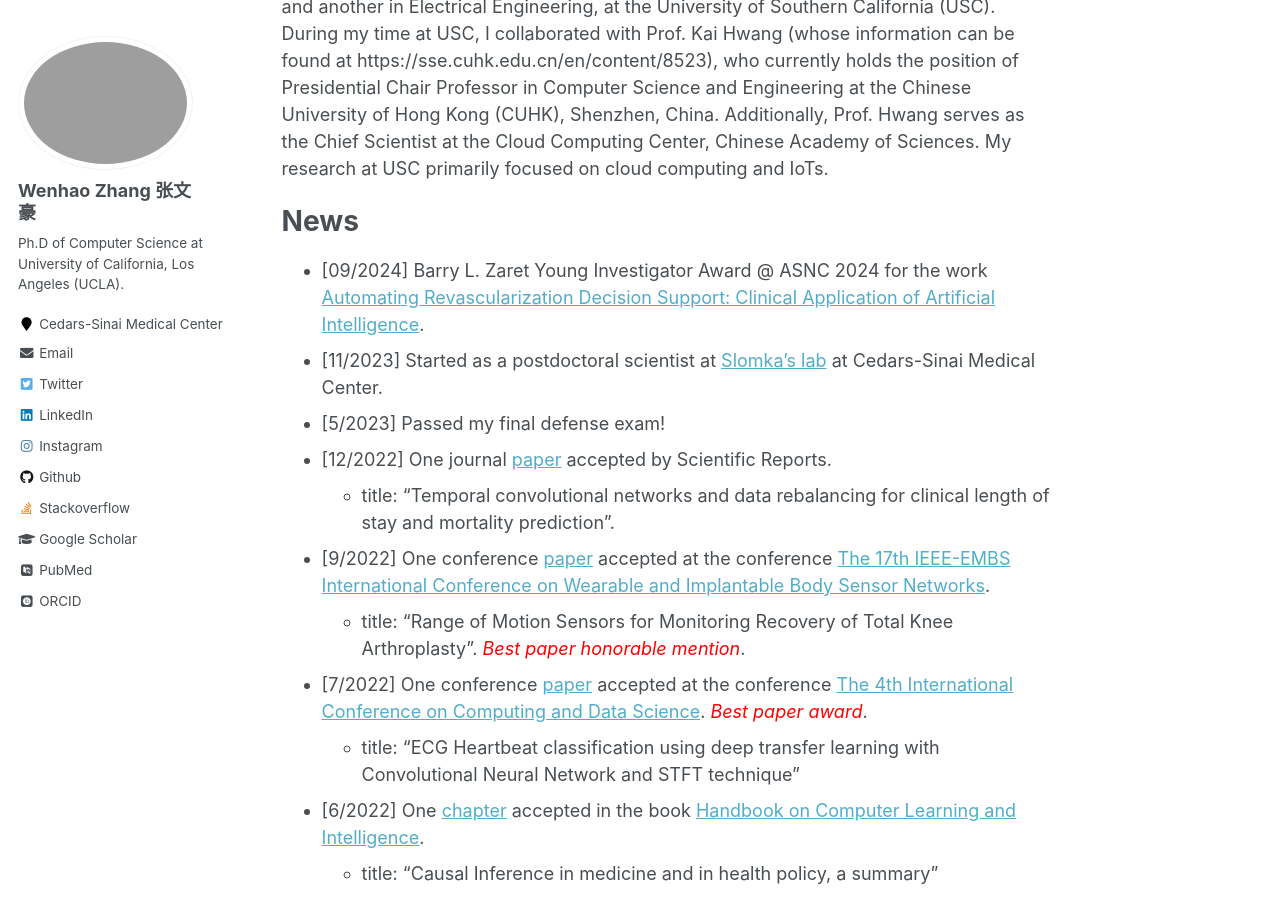
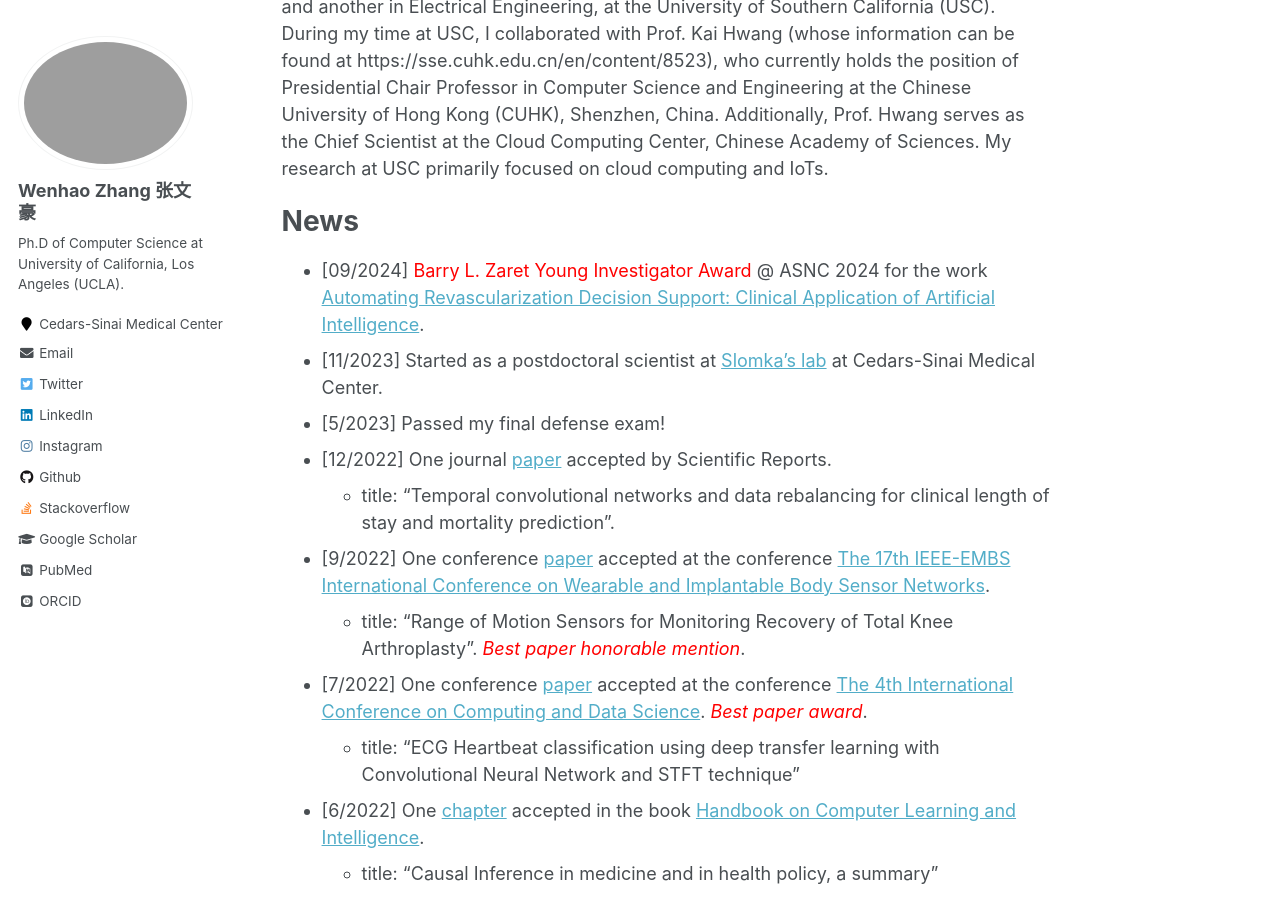
Before and after one commit to wenhaoz-fengcai/wenhaoz-fengcai.github.io, a Jekyll site: the page built from _pages/about.md, in a window 1280 px wide and 900 px high, scrolled down 380 px. Built offline with Jekyll 4.4.1, drawn with Linux system fonts in a browser that asks for light colours; some web fonts are replaced.

Commit message:
Update about.md

```diff
--- a/_pages/about.md
+++ b/_pages/about.md
@@ -14,7 +14,7 @@ Before joining UCLA, I pursued two Master of Science degrees, one in Computer Sc
 
 News
 =====
-* [09/2024] Barry L. Zaret Young Investigator Award @ ASNC 2024 for the work [Automating Revascularization Decision Support: Clinical Application of Artificial Intelligence](https://www.journalofnuclearcardiology.org/article/S1071-3581(24)00677-9/fulltext).
+* [09/2024] <span style="color:red">Barry L. Zaret Young Investigator Award</span> @ ASNC 2024 for the work [Automating Revascularization Decision Support: Clinical Application of Artificial Intelligence](https://www.journalofnuclearcardiology.org/article/S1071-3581(24)00677-9/fulltext).
 * [11/2023] Started as a postdoctoral scientist at [Slomka's lab](https://www.cedars-sinai.edu/health-sciences-university/research/labs/slomka.html) at Cedars-Sinai Medical Center.
 * [5/2023] Passed my final defense exam!
 * [12/2022] One journal [paper](hhttps://www.nature.com/articles/s41598-022-25472-z) accepted by Scientific Reports.
```
